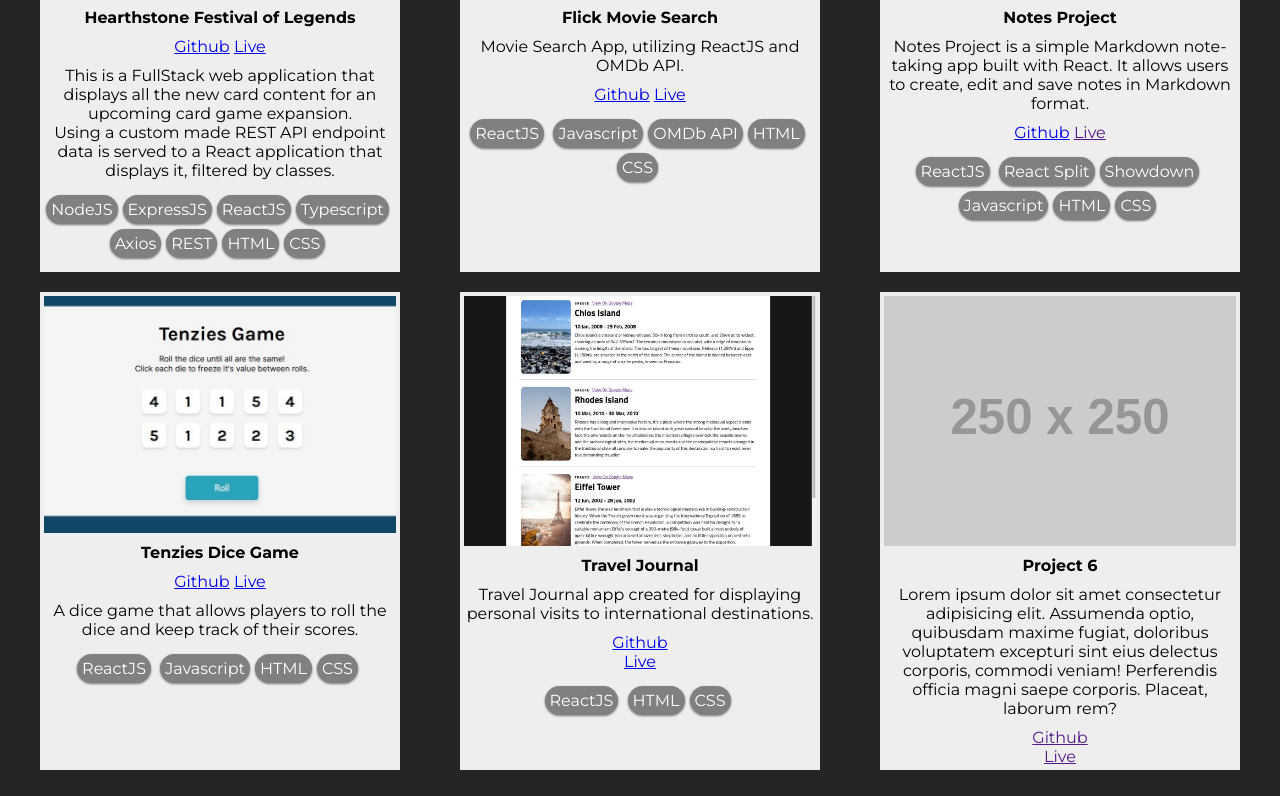
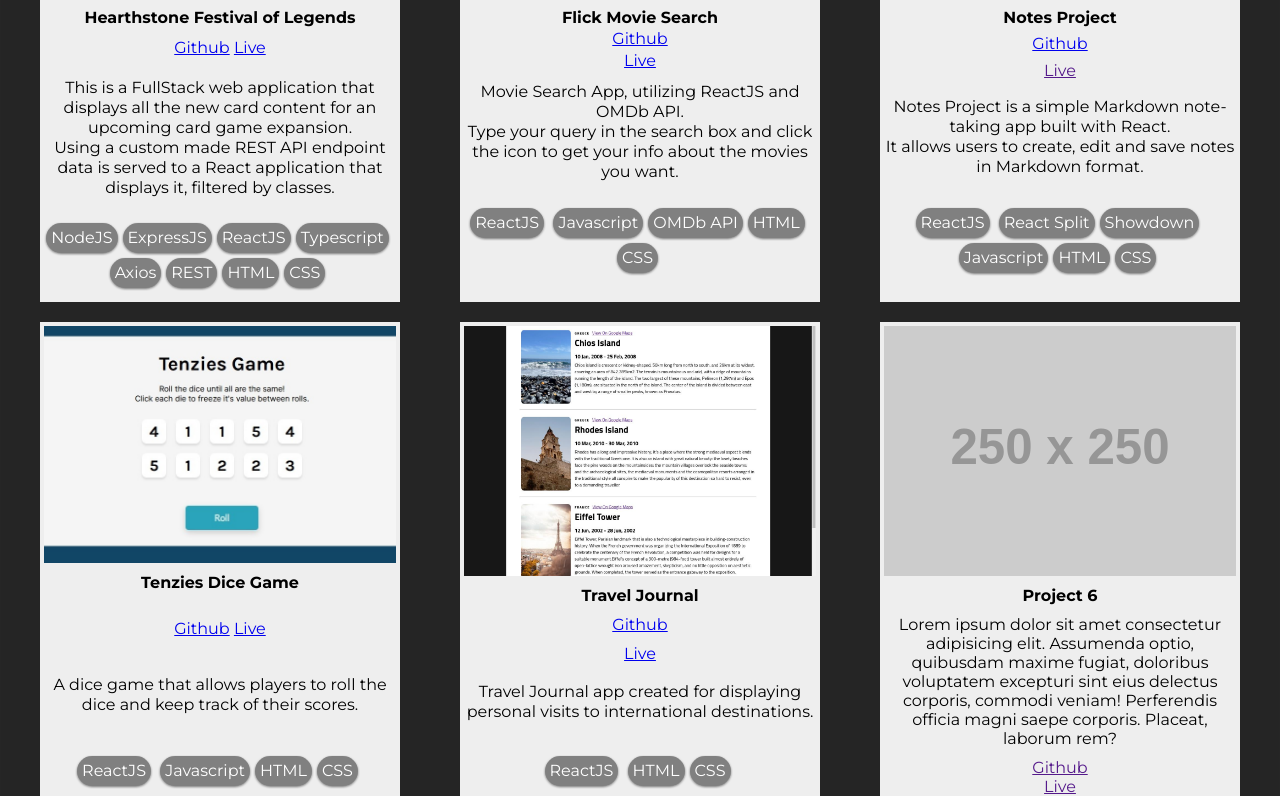
Before and after one commit to ondairos/portfolio, a React (Vite) app: page / in a window 1280 px wide. Shown: the part 834-1630 px from the top of the page. Built offline with nearby package versions, Linux system fonts and the light colour scheme.

Commit message:
changes to css

```diff
--- a/src/App.css
+++ b/src/App.css
@@ -219,7 +219,11 @@
 }
 
 .sect2_product_info {
+  line-height: 20px;
   height: 50%;
+  display: flex;
+  flex-direction: column;
+  justify-content: space-between;
 }
 
 .sect2_descr {
--- a/src/components/Projects.tsx
+++ b/src/components/Projects.tsx
@@ -43,11 +43,15 @@ const Projects = () => {
           <img src={flick_shot} alt="Project 3"></img>
           <div className="sect2_product_info">
             <h3>Flick Movie Search</h3>
+            <a href="https://github.com/ondairos/react_movie_project">
+              Github
+            </a>{" "}
+            <a href="https://react-movie-deploy.vercel.app/">Live</a>
             <p className="sect2_descr">
-              Movie Search App, utilizing ReactJS and OMDb API.
+              Movie Search App, utilizing ReactJS and OMDb API.<br></br>Type
+              your query in the search box and click the icon to get your info
+              about the movies you want.
             </p>
-            <a href="https://github.com/ondairos/react_movie_project">Github</a>{" "}
-            <a href="https://react-movie-deploy.vercel.app/">Live</a>
             <p className="sect2_tags">
               <span className="s_tag">ReactJS</span>{" "}
               <span className="s_tag">Javascript</span>
@@ -62,13 +66,14 @@ const Projects = () => {
           <img src={note_shot} alt="Project 4"></img>
           <div className="sect2_product_info">
             <h3>Notes Project</h3>
+            <a href="https://github.com/ondairos/notes_project">Github</a>{" "}
+            <a href="">Live</a>
             <p className="sect2_descr">
               Notes Project is a simple Markdown note-taking app built with
-              React. It allows users to create, edit and save notes in Markdown
+              React.
+              <br /> It allows users to create, edit and save notes in Markdown
               format.
             </p>
-            <a href="https://github.com/ondairos/notes_project">Github</a>{" "}
-            <a href="">Live</a>
             <p className="sect2_tags">
               <span className="s_tag">ReactJS</span>{" "}
               <span className="s_tag">React Split</span>
@@ -103,18 +108,22 @@ const Projects = () => {
 
         <div className="sect2_product">
           <img src={travel_shot} alt="Project 5"></img>
+          <div className="sect2_product_info">
             <h3>Travel Journal</h3>
+            <a href="https://github.com/ondairos/React_Travel_Guide">
+              Github
+            </a>{" "}
+            <a href="https://celadon-clafoutis-93bebf.netlify.app/">Live</a>
             <p className="sect2_descr">
               Travel Journal app created for displaying personal visits to
               international destinations.
             </p>
-          <a href="https://github.com/ondairos/React_Travel_Guide">Github</a>{" "}
-          <a href="https://celadon-clafoutis-93bebf.netlify.app/">Live</a>
             <p className="sect2_tags">
               <span className="s_tag">ReactJS</span>{" "}
               <span className="s_tag">HTML</span>
               <span className="s_tag">CSS</span>
             </p>
+          </div>
         </div>
 
         <div className="sect2_product">
```
Lines whose indentation alone changed are shown as unchanged.
